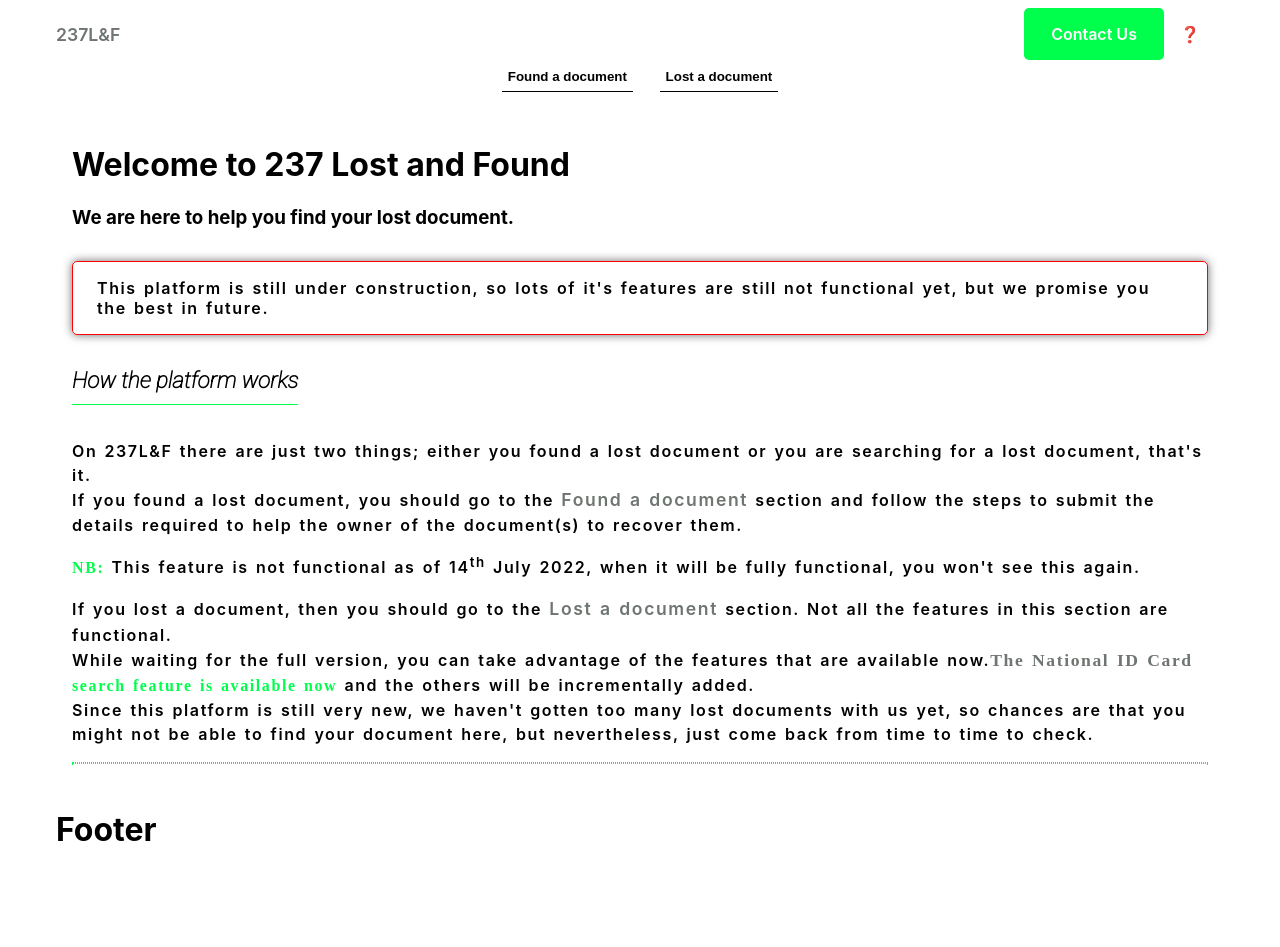
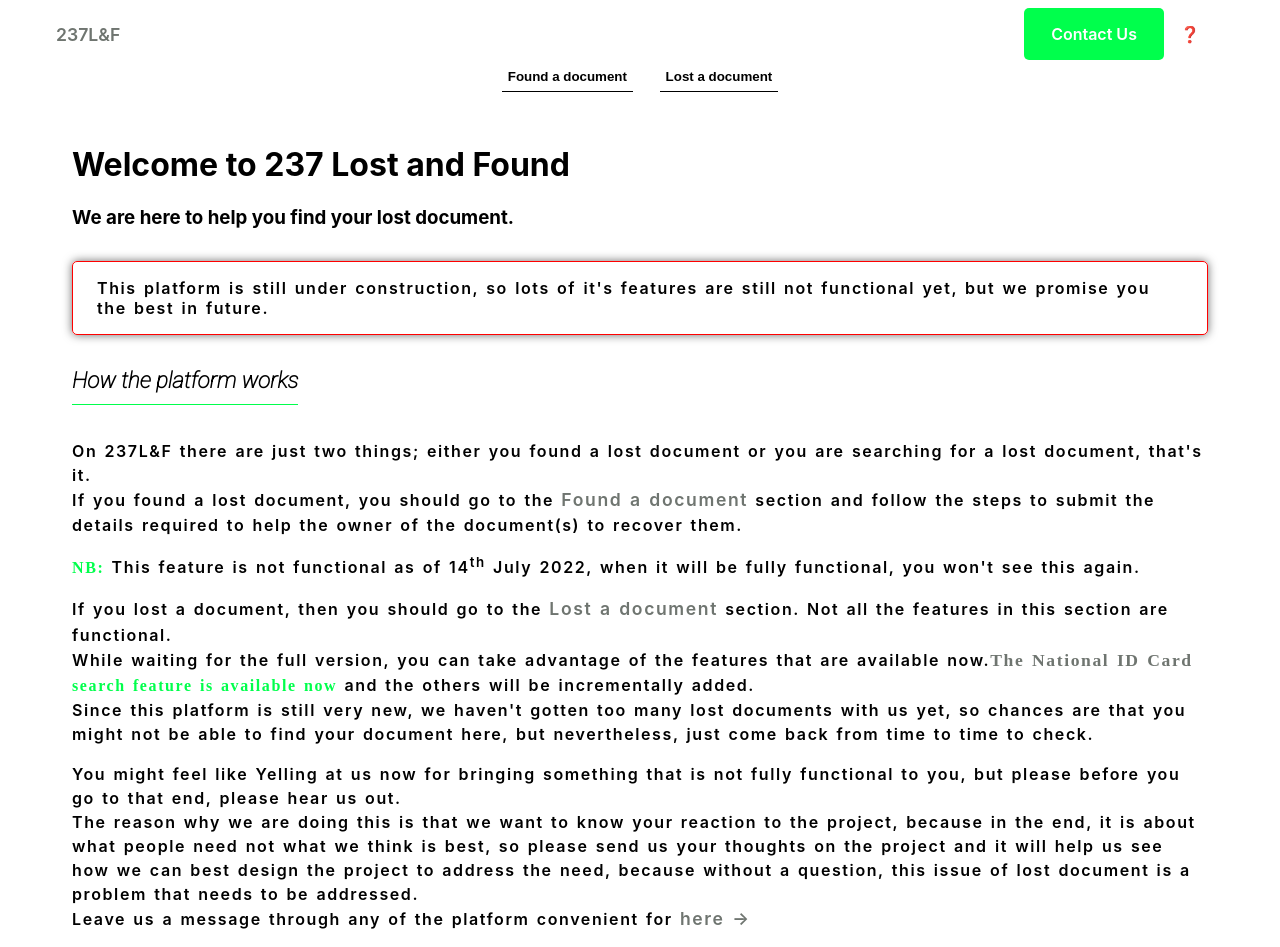
Before and after one commit to Chenwi32/237_lost_and_found, a Next.js app: page / in a window 1280 px wide. Shown: the top 947 px of the page. Before the commit the page ends 870 px from the top, so only its background shows below. Built offline with nearby package versions, Linux system fonts and the light colour scheme.

Commit message:
Added content to the home page with some links

```diff
--- a/pages/contact.jsx
+++ b/pages/contact.jsx
@@ -4,7 +4,7 @@ const Contact = () => {
   return (
     <div className={styles.contact}>
       <h2>
-        You can reach us through any of these platforms that is convinient for
+        You can reach us through any of these platforms that is convenient for
         you
       </h2>
 
--- a/pages/index.js
+++ b/pages/index.js
@@ -38,14 +38,30 @@ const HomePage = () => {
           features that are available now.
           <span className="nb">
             <Link href={`/nationalId`}>The National ID Card</Link> search
-            feature is available now{' '}
+            feature is available now{" "}
           </span>
-           and the others will be incrementally added.
+          and the others will be incrementally added.
           <br />
           Since this platform is still very new, we haven't gotten too many lost
           documents with us yet, so chances are that you might not be able to
           find your document here, but nevertheless, just come back from time to
           time to check.
+        </p>
+        <p>
+          You might feel like Yelling at us now for bringing something that is
+          not fully functional to you, but please before you go to that end,
+          please hear us out.
+          <br />
+          The reason why we are doing this is that we want to know your reaction
+          to the project, because in the end, it is about what people need not
+          what we think is best, so please send us your thoughts on the project
+          and it will help us see how we can best design the project to address
+          the need, because without a question, this issue of lost document is a
+          problem that needs to be addressed. <br />
+          Leave us a message through any of the platform convenient for{" "}
+          <Link href={`/contact`}>
+            <a>here &#8594;</a>
+          </Link>
         </p>
 
         <hr />
```
